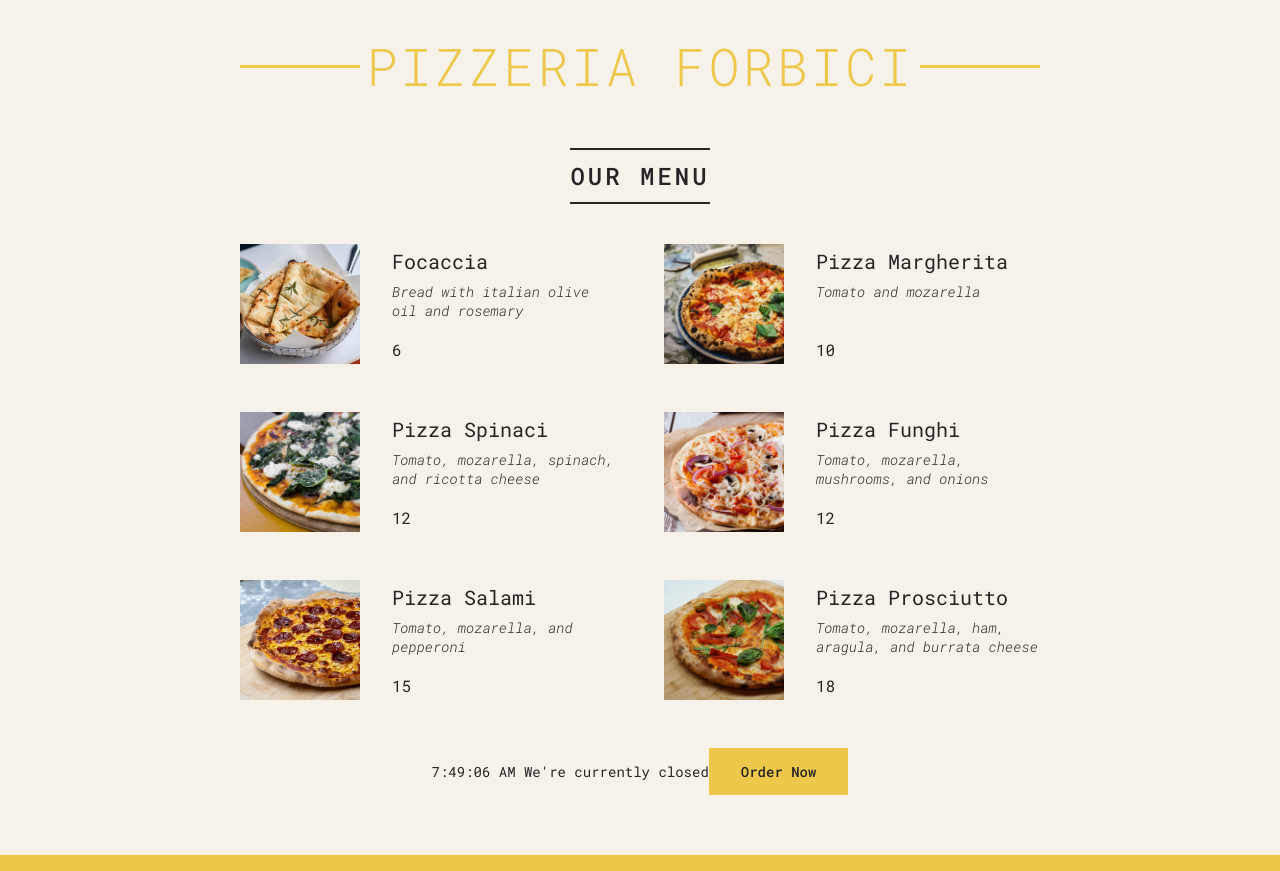
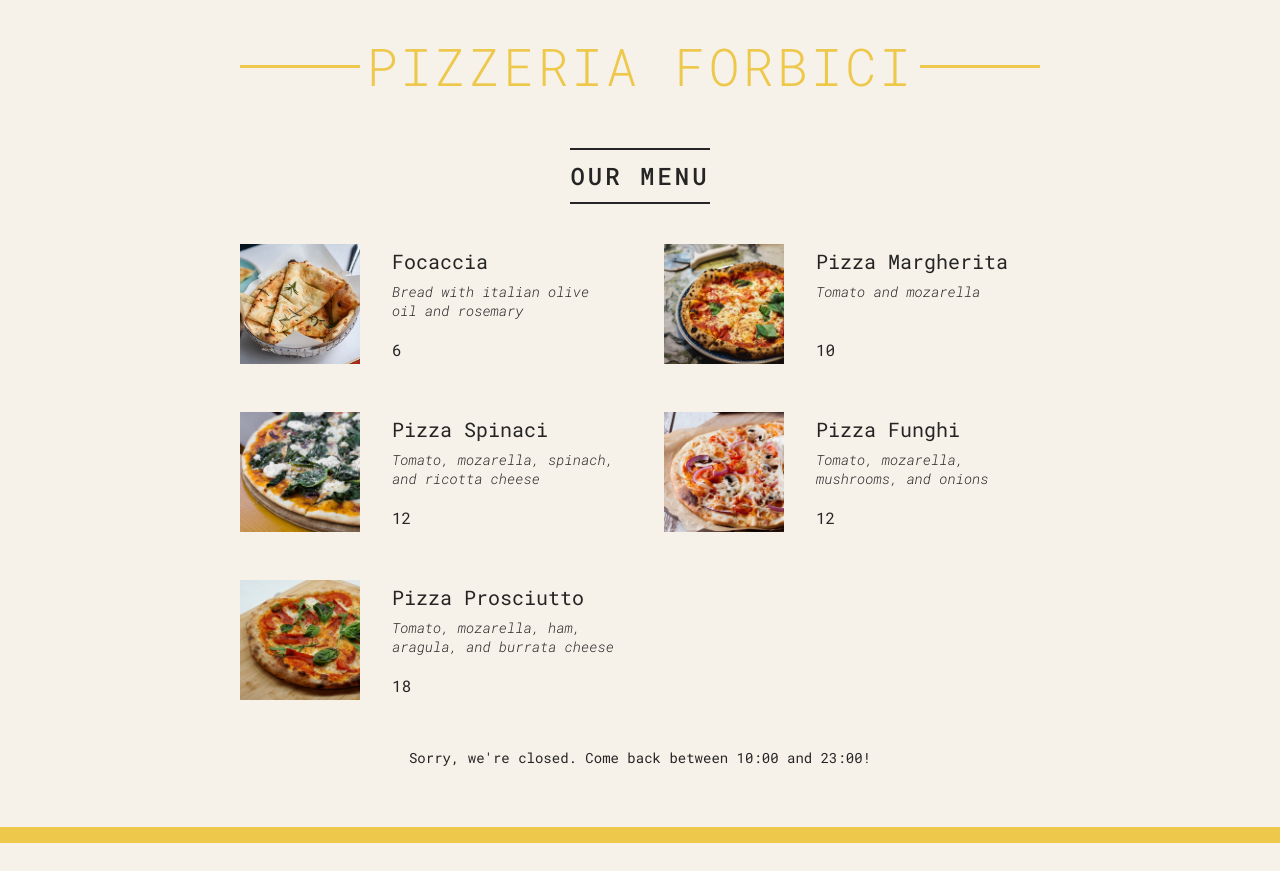
Before and after one commit to Alex188dot/pizzeria-app-react, a React (Create React App) app: page / in a window 1280 px wide. After the commit the page ends 843 px from the top, so only its background shows below. Built offline with nearby package versions, Linux system fonts and the light colour scheme.

Commit message:
destructured footer into two components

```diff
--- a/src/App.js
+++ b/src/App.js
@@ -1,5 +1,7 @@
 import React from "react";
 import "./App.css";
+export default App;
+
 const pizzaData = [
   {
     name: "Focaccia",
@@ -86,6 +88,9 @@ function Menu() {
 }
 
 function Pizza(props) {
+  if (props.pizzaObj.soldOut) {
+    return null;
+  }
   return (
     <li className="pizza">
       <img src={props.pizzaObj.photoName} alt={props.pizzaObj.name} />
@@ -106,15 +111,25 @@ function Footer() {
   console.log(isOpen);
   return (
     <footer className="footer">
-      <di className="order">
+      {isOpen ? (
+        <Order closeHour={closeHour} />
+      ) : (
         <p>
-          {new Date().toLocaleTimeString()} We're currently{" "}
-          {isOpen ? "open" : "closed"}
-          <button className="btn">Order Now</button>
+          Sorry, we're closed. Come back between {openHour}:00 and {closeHour}
+          :00!
         </p>
-      </di>
+      )}
     </footer>
   );
 }
 
-export default App;
+function Order(props) {
+  return (
+    <div className="order">
+      <p>
+        We're open until {props.closeHour}:00. Come visit us or order online!
+      </p>
+      <button className="btn">Order Now</button>
+    </div>
+  );
+}
```
